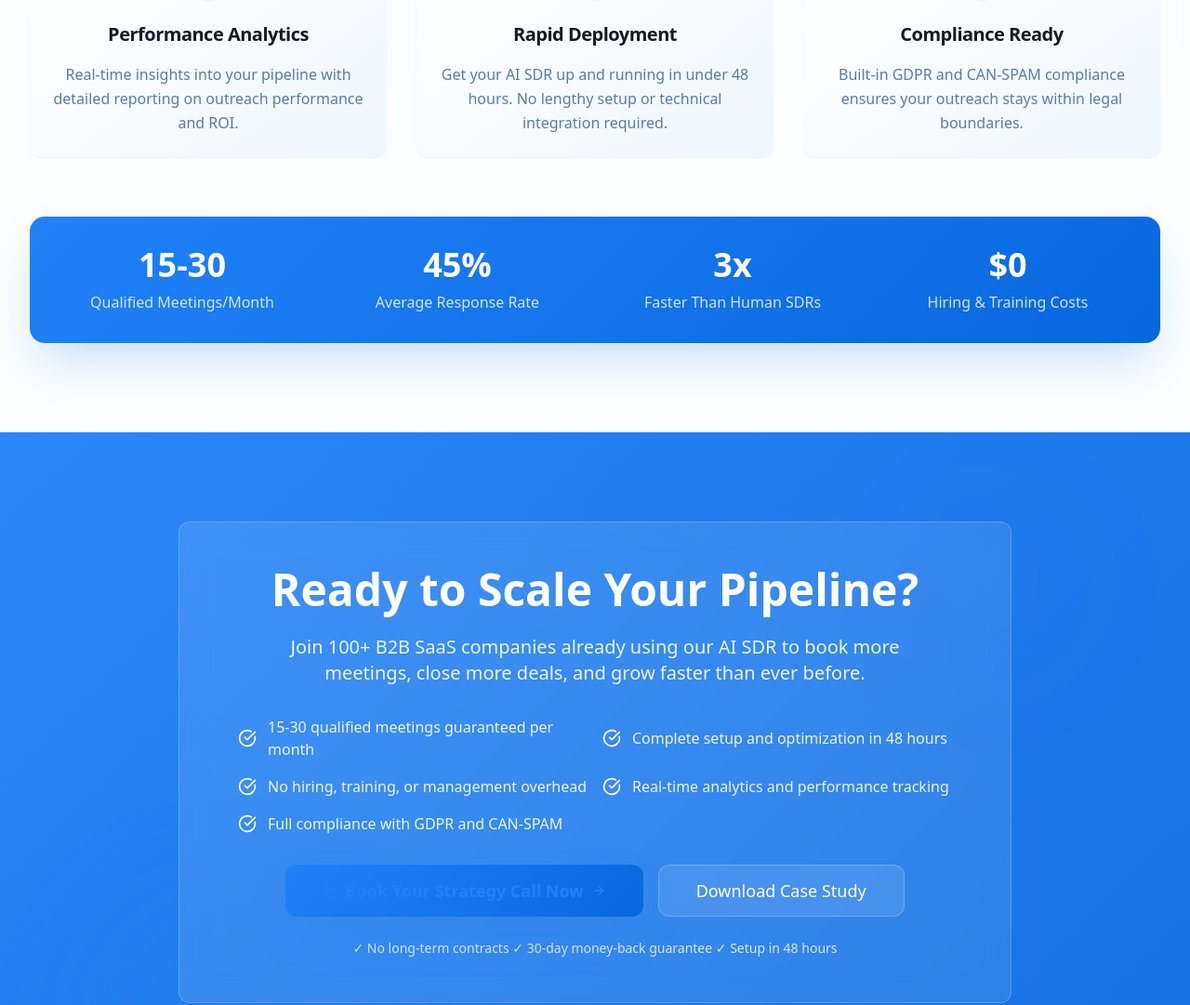
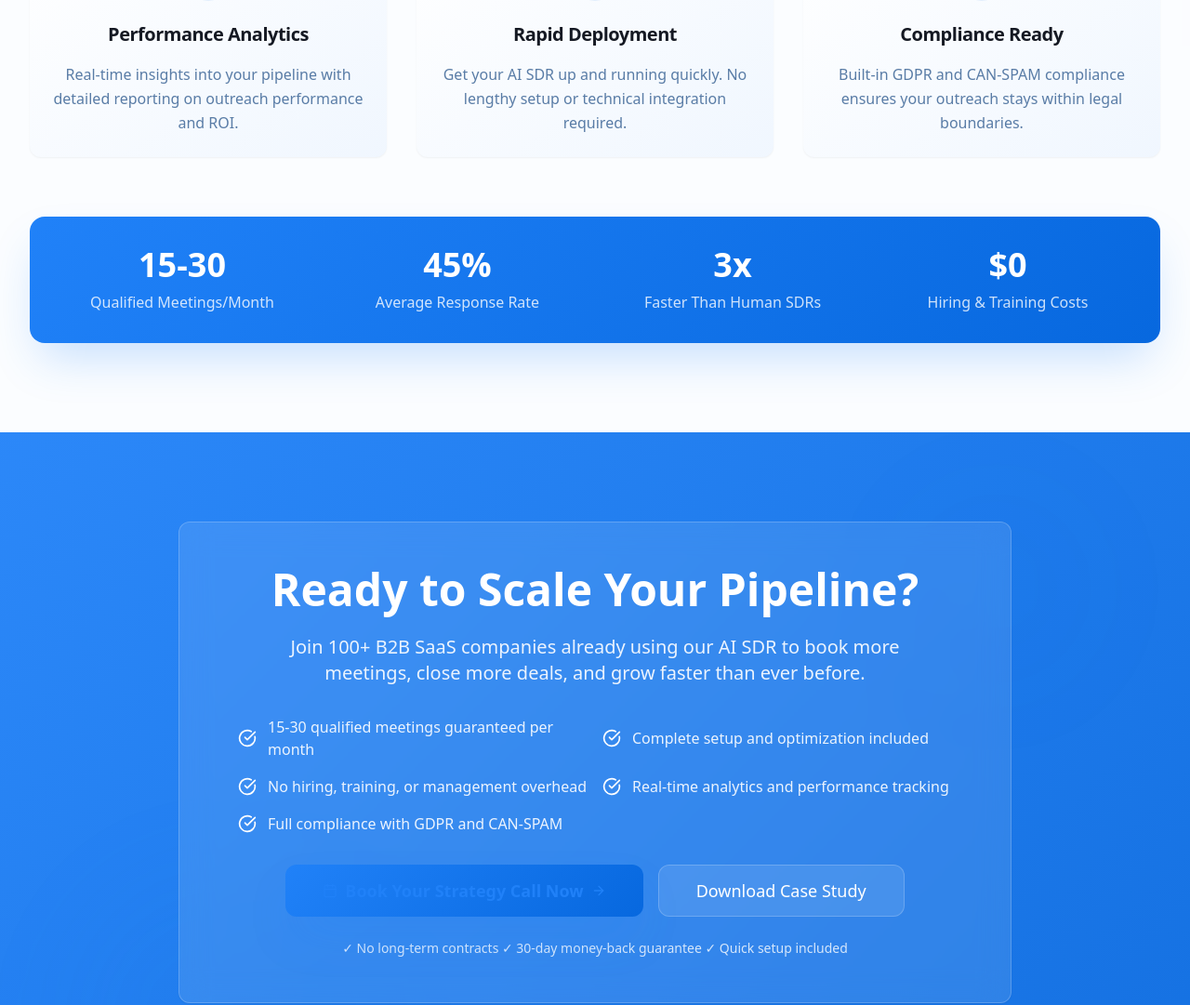
Before and after one commit to rahela4/zia-ai-meetings, a React (Vite) app: page / in a window 1280 px wide. Shown: the part 1475-2556 px from the top of the page at 93% size. Built offline with nearby package versions, Linux system fonts and the light colour scheme.

Commit message:
Remove 48 hour setup mentions
Remove all instances of "48 hour setup" from the landing page content.

```diff
--- a/src/components/landing/CTA.tsx
+++ b/src/components/landing/CTA.tsx
@@ -4,7 +4,7 @@ import { Calendar, ArrowRight, CheckCircle } from "lucide-react";
 
 const benefits = [
   "15-30 qualified meetings guaranteed per month",
-  "Complete setup and optimization in 48 hours",
+  "Complete setup and optimization included",
   "No hiring, training, or management overhead",
   "Real-time analytics and performance tracking",
   "Full compliance with GDPR and CAN-SPAM"
@@ -61,7 +61,7 @@ const CTA = () => {
 
               {/* Trust indicators */}
               <div className="text-white/80 text-sm">
-                <p>✓ No long-term contracts  ✓ 30-day money-back guarantee  ✓ Setup in 48 hours</p>
+                <p>✓ No long-term contracts  ✓ 30-day money-back guarantee  ✓ Quick setup included</p>
               </div>
             </CardContent>
           </Card>
--- a/src/components/landing/Features.tsx
+++ b/src/components/landing/Features.tsx
@@ -25,7 +25,7 @@ const features = [
   {
     icon: Zap,
     title: "Rapid Deployment",
-    description: "Get your AI SDR up and running in under 48 hours. No lengthy setup or technical integration required."
+    description: "Get your AI SDR up and running quickly. No lengthy setup or technical integration required."
   },
   {
     icon: Shield,
```
